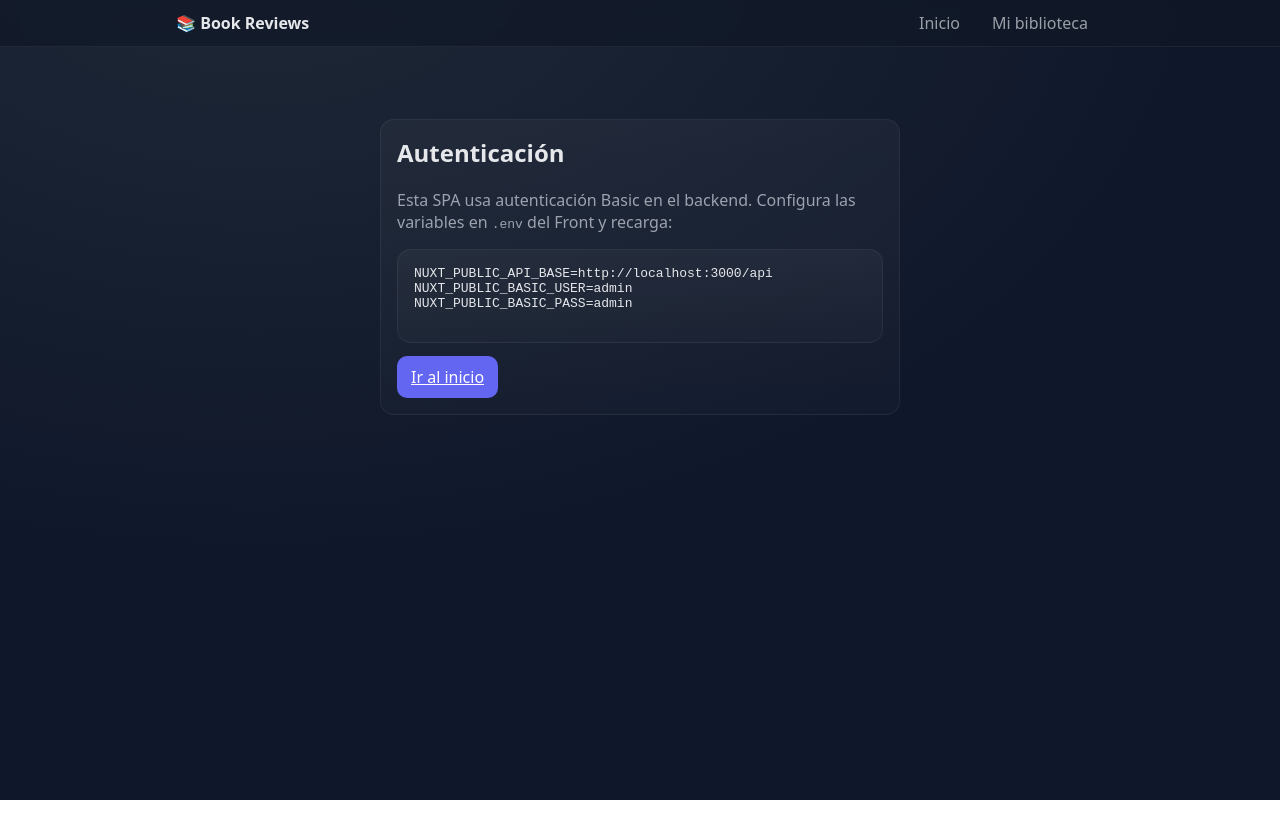
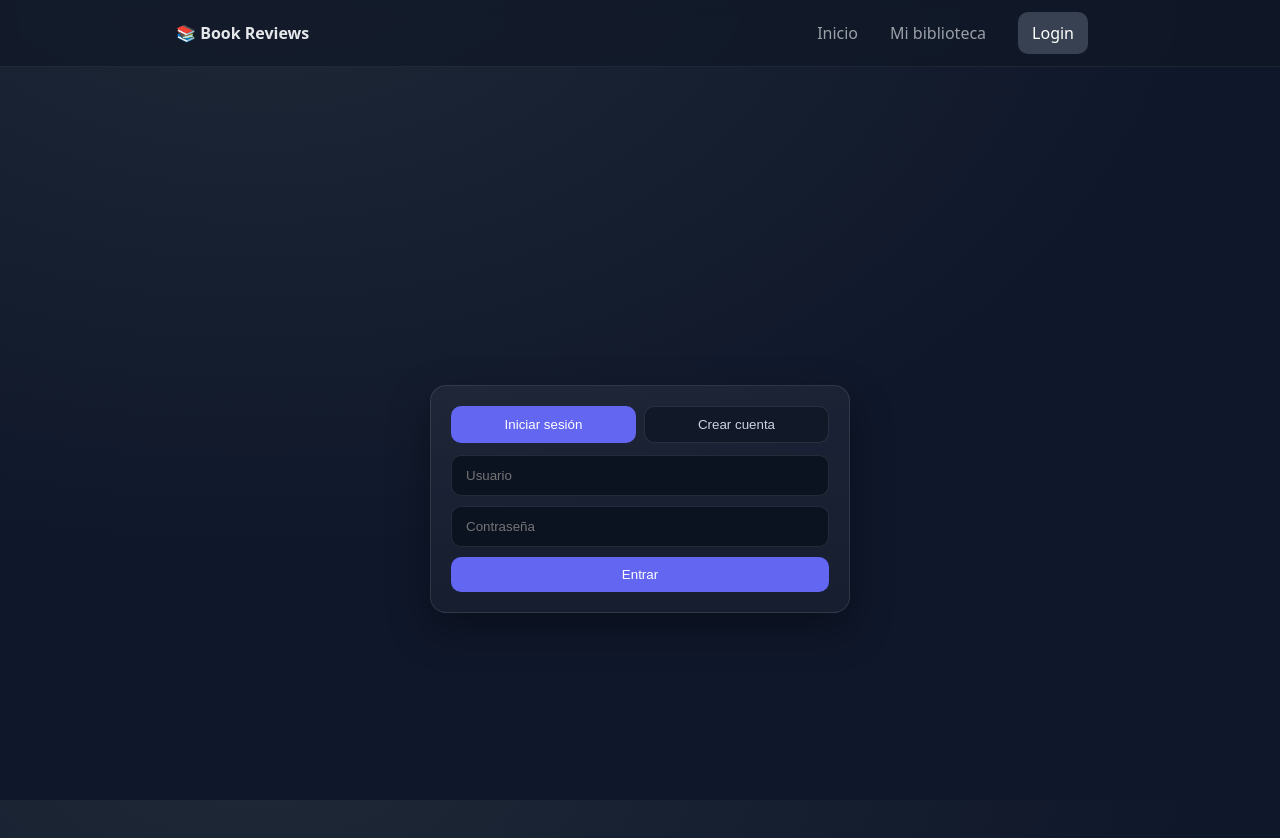
Before and after one commit to wagarcia27/frontend-nuxt-books, a Nuxt app: page /login in a window 1280 px wide. Shown: the top 838 px of the page. Before the commit the page ends 800 px from the top, so only its background shows below. Built offline with nearby package versions, Linux system fonts and the light colour scheme.

Commit message:
dev: cambios frontend

```diff
--- a/app.vue
+++ b/app.vue
@@ -9,5 +9,9 @@
 </template>
 
 <script setup lang="ts">
-// No-op
+const auth = useAuthStore()
+onMounted(() => {
+  // Validar sesión si hay token guardado
+  if (auth.token) auth.whoAmI()
+})
 </script>
--- a/components/AppHeader.vue
+++ b/components/AppHeader.vue
@@ -5,6 +5,11 @@
       <nav class="row">
         <NuxtLink to="/">Inicio</NuxtLink>
         <NuxtLink to="/library">Mi biblioteca</NuxtLink>
+        <div v-if="auth.isAuthenticated" class="row" style="gap:8px; align-items:center;">
+          <span class="muted">{{ auth.userName }}</span>
+          <button class="btn secondary" @click="auth.logout()">Logout</button>
+        </div>
+        <NuxtLink v-else class="btn secondary" to="/login">Login</NuxtLink>
       </nav>
     </div>
   </header>
@@ -16,4 +21,5 @@
 <script setup lang="ts">
 const config = useRuntimeConfig()
 const appName = config.public.appName
+const auth = useAuthStore()
 </script>
--- a/pages/book/[id].vue
+++ b/pages/book/[id].vue
@@ -38,7 +38,9 @@ const showToast = ref(false)
 const api = useApi()
 
 onMounted(async () => {
-  // Primero intenta cargar desde mi biblioteca por el id recibido (sea ObjectId u otro formato)
+  // Solo consultar la biblioteca si el id parece un ObjectId válido.
+  const isMongoId = /^[a-f0-9]{24}$/i.test(id)
+  if (isMongoId) {
     const existing = await useLibraryStore().getById(id)
     if (existing) {
       existingLibraryId.value = id
@@ -48,6 +50,7 @@ onMounted(async () => {
         rating.value = Number((existing as any).rating || 0)
       }
       return
+    }
   }
   // Si venimos desde resultados, úsalo; si no, trae por work id desde OpenLibrary
   const fromList = search.results.find(r => r.id === id)
--- a/pages/index.vue
+++ b/pages/index.vue
@@ -30,7 +30,11 @@
         :key="b.id"
         :to="`/book/${b.id}`"
       >
-        <BookCard :title="b.title" :author="b.author" :year="undefined" :cover="b.coverUrl" :showMeta="false" />
+        <BookCard :title="b.title" :author="b.author" :year="undefined" :cover="b.coverUrl" :showMeta="false">
+          <template #actions>
+            <span v-if="b.saved" class="tag">Guardado</span>
+          </template>
+        </BookCard>
       </NuxtLink>
     </div>
     <EmptyState v-else title="No encontramos libros con el título ingresado" subtitle="Intenta con otro título o revisa la ortografía.">
@@ -43,4 +47,5 @@
 const store = useSearchStore()
 const doSearch = (q: string) => store.searchByTitle(q)
 const limited = computed(() => store.results.slice(0, 10))
+onMounted(() => store.loadLastQueries())
 </script>
--- a/pages/login.vue
+++ b/pages/login.vue
@@ -1,17 +1,71 @@
 <template>
-  <section class="card" style="max-width:520px; margin: 0 auto;">
-    <h2 style="margin-top:0;">Autenticación</h2>
-    <p class="muted">Esta SPA usa autenticación Basic en el backend. Configura las variables en <code>.env</code> del Front y recarga:</p>
-    <pre class="card" style="overflow:auto;">
-NUXT_PUBLIC_API_BASE=http://localhost:3000/api
-NUXT_PUBLIC_BASIC_USER=admin
-NUXT_PUBLIC_BASIC_PASS=admin
-    </pre>
-    <NuxtLink class="btn" to="/">Ir al inicio</NuxtLink>
+  <section class="auth-wrapper">
+    <div class="auth-card">
+      <ConfirmToast v-model="showToast" message="Sesión cerrada" />
+      <div class="tabs">
+        <button :class="{ active: tab==='login' }" @click="tab='login'">Iniciar sesión</button>
+        <button :class="{ active: tab==='register' }" @click="tab='register'">Crear cuenta</button>
+      </div>
+      <form v-if="tab==='login'" class="form" @submit.prevent="onLogin">
+        <input v-model="username" class="input" placeholder="Usuario" autocomplete="username" />
+        <input v-model="password" class="input" type="password" placeholder="Contraseña" autocomplete="current-password" />
+        <button class="btn" :disabled="loading">Entrar</button>
+      </form>
+      <form v-else class="form" @submit.prevent="onRegister">
+        <input v-model="username" class="input" placeholder="Usuario" />
+        <input v-model="password" class="input" type="password" placeholder="Contraseña" />
+        <button class="btn" :disabled="loading">Crear cuenta</button>
+      </form>
+      <p v-if="error" class="error">{{ error }}</p>
+      <p v-if="info" class="info">{{ info }}</p>
+    </div>
   </section>
-
 </template>
 
 <script setup lang="ts">
-// Pantalla informativa; no se usa login en el Front
+const auth = useAuthStore()
+const route = useRoute()
+const username = ref('')
+const password = ref('')
+const loading = ref(false)
+const error = ref('')
+const info = ref('')
+const tab = ref<'login'|'register'>('login')
+
+const onLogin = async () => {
+  loading.value = true; error.value = ''
+  const ok = await auth.login(username.value, password.value)
+  loading.value = false
+  if (ok) navigateTo('/')
+  else error.value = 'Credenciales inválidas'
+}
+
+const onRegister = async () => {
+  loading.value = true; error.value = ''; info.value = ''
+  try {
+    await auth.register(username.value, password.value)
+    info.value = 'Cuenta creada correctamente. Ahora inicia sesión con tus credenciales.'
+    password.value = ''
+    tab.value = 'login'
+  } catch (e: any) {
+    error.value = e?.data?.message || 'No se pudo registrar'
+  } finally { loading.value = false }
+}
+
+const showToast = ref(false)
+onMounted(() => {
+  if (route.query.msg === 'logout') {
+    showToast.value = true
+  }
+})
 </script>
+
+<style scoped>
+.auth-wrapper { display: grid; place-items: center; height: calc(100vh - 80px); }
+.auth-card { width: min(92vw, 420px); padding: 20px; border-radius: 16px; border:1px solid rgba(255,255,255,0.1); background: linear-gradient(180deg, rgba(255,255,255,0.05), rgba(255,255,255,0.03)); box-shadow: 0 16px 40px rgba(0,0,0,0.35); }
+.tabs { display: grid; grid-template-columns: 1fr 1fr; gap: 8px; margin-bottom: 12px; }
+.tabs button { padding: 10px; border-radius: 10px; background:#111827; color:#cbd5e1; border:1px solid rgba(255,255,255,0.1); cursor:pointer; }
+.tabs button.active { background: var(--primary); color: white; border-color: transparent; }
+.form { display: grid; gap: 10px; }
+.error { color: #fca5a5; margin-top: 10px; }
+</style>
--- a/stores/auth.ts
+++ b/stores/auth.ts
@@ -7,13 +7,62 @@ interface AuthState {
 
 export const useAuthStore = defineStore('auth', {
   state: (): AuthState => ({
-    token: null,
-    userName: null,
+    token: process.client ? localStorage.getItem('br_token') : null,
+    userName: process.client ? localStorage.getItem('br_user') : null,
   }),
   getters: {
     isAuthenticated: (state) => Boolean(state.token)
   },
   actions: {
-    // Mantener store para posible futuro
+    async login(username: string, password: string) {
+      const basic = btoa(`${username}:${password}`)
+      const config = useRuntimeConfig()
+      const baseURL = (config.public as any).apiBase
+      try {
+        await $fetch('/auth/login', {
+          baseURL,
+          headers: { Authorization: `Basic ${basic}` }
+        })
+        this.token = basic
+        this.userName = username
+        if (process.client) {
+          localStorage.setItem('br_token', basic)
+          localStorage.setItem('br_user', username)
+        }
+        return true
+      } catch (e) {
+        return false
+      }
+    },
+    async whoAmI() {
+      if (!this.token) return null
+      const baseURL = (useRuntimeConfig().public as any).apiBase
+      try {
+        const data = await $fetch('/auth/whoami', {
+          baseURL,
+          headers: { Authorization: `Basic ${this.token}` }
+        })
+        return data
+      } catch { return null }
+    },
+    async register(username: string, password: string) {
+      const baseURL = (useRuntimeConfig().public as any).apiBase
+      await $fetch('/auth/register', {
+        baseURL,
+        method: 'POST',
+        body: { username, password },
+        headers: { 'Content-Type': 'application/json' }
+      })
+    },
+    logout() {
+      this.token = null
+      this.userName = null
+      if (process.client) {
+        localStorage.removeItem('br_token')
+        localStorage.removeItem('br_user')
+      }
+      // Forzar navegación inmediata a login y evitar volver con back
+      navigateTo('/login?msg=logout', { replace: true })
+    }
   }
 })
--- a/stores/library.ts
+++ b/stores/library.ts
@@ -38,11 +38,12 @@ export const useLibraryStore = defineStore('library', {
     },
     async getById(id: string) {
       const api = useApi()
+      const isMongoId = /^[a-f0-9]{24}$/i.test(id)
+      if (!isMongoId) return undefined
       try {
         const res: any = await api.get(`/books/my-library/${id}`)
         return res?.item ?? res
       } catch (e) {
-        // Si no existe en la biblioteca, devolvemos undefined en lugar de lanzar
         return undefined
       }
     },
--- a/stores/search.ts
+++ b/stores/search.ts
@@ -6,6 +6,8 @@ export interface BookSearchItem {
   author: string
   year?: number
   coverUrl?: string
+  saved?: boolean
+  savedId?: string
 }
 
 interface SearchState {
@@ -46,7 +48,9 @@ export const useSearchStore = defineStore('search', {
           title: r.title,
           author: r.author,
           year: r.year || r.publishYear,
-          coverUrl: normalizeCoverUrl(r.coverUrl)
+          coverUrl: normalizeCoverUrl(r.coverUrl),
+          saved: Boolean(r.saved),
+          savedId: r.savedId || r.savedID || r.libraryId || undefined
         }))
         this.results = mapped
       } catch (e: any) {
```
Also changed, not shown: middleware/auth.global.ts (+21 -2 lines), 1 other file (tests, documents, lock files or other folders). Lines whose indentation alone changed are shown as unchanged.
